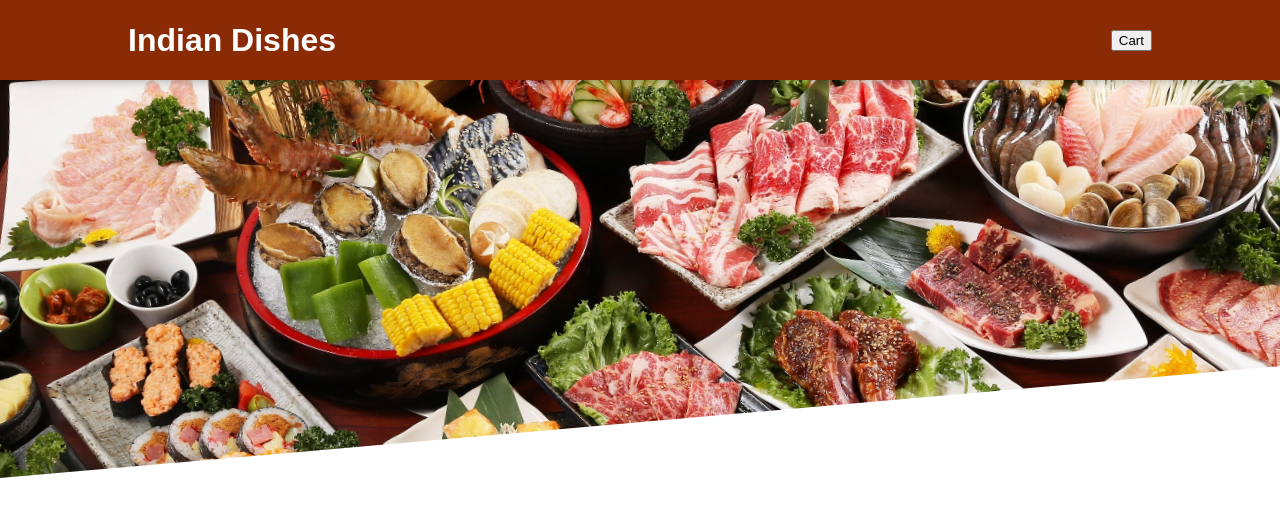
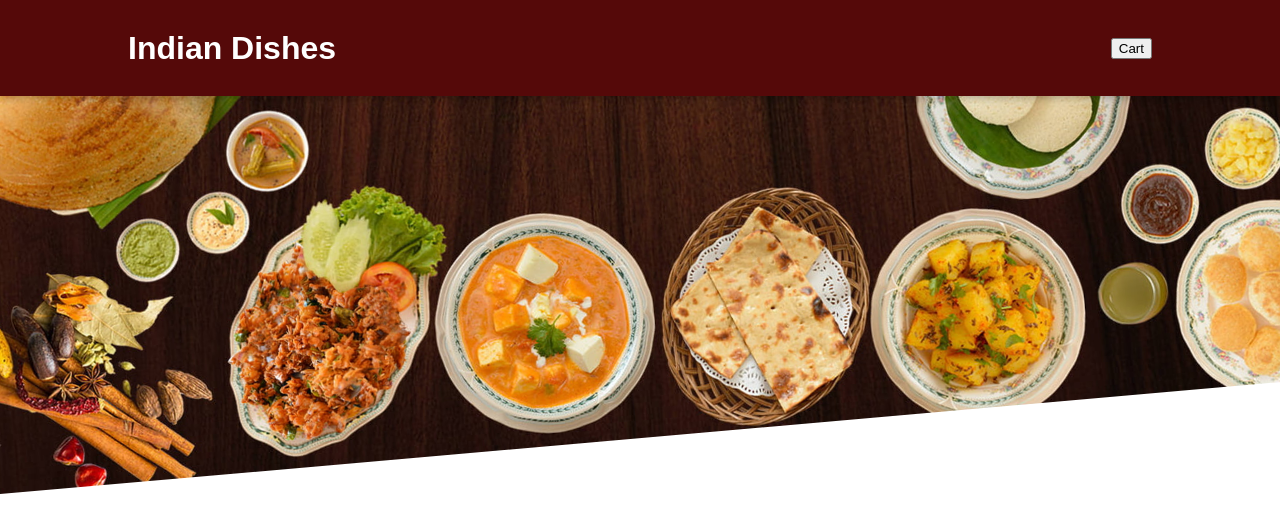
Before and after one commit to gaddechiranjeevi/Food-Ordering-App-React-js, a React (Create React App) app: page / in a window 1280 px wide. Shown: the top 532 px of the page. Built offline with nearby package versions, Linux system fonts and the light colour scheme.

Commit message:
update of Add header

```diff
--- a/src/Components/Layout/Header.module.css
+++ b/src/Components/Layout/Header.module.css
@@ -3,8 +3,8 @@
     top: 0;
     left: 0;
     width: 100%;
-    height: 5rem;
-    background-color: #8a2b06;
+    height: 6rem;
+    background-color: rgb(85, 9, 9);
     color: white;
     display: flex;
     justify-content: space-between;
@@ -24,6 +24,7 @@
   .main-image img {
     width: 110%;
     height: 100%;
-    object-fit: cover;
-    transform: rotateZ(-5deg) translateY(-4rem) translateX(-1rem);
+    object-fit :cover;
+    object-position:bottom;
+    transform: rotateZ(-5deg) translateY(-4rem) translateX(-2rem);
   }
```
Also changed, not shown: src/resources/food.jpg.
